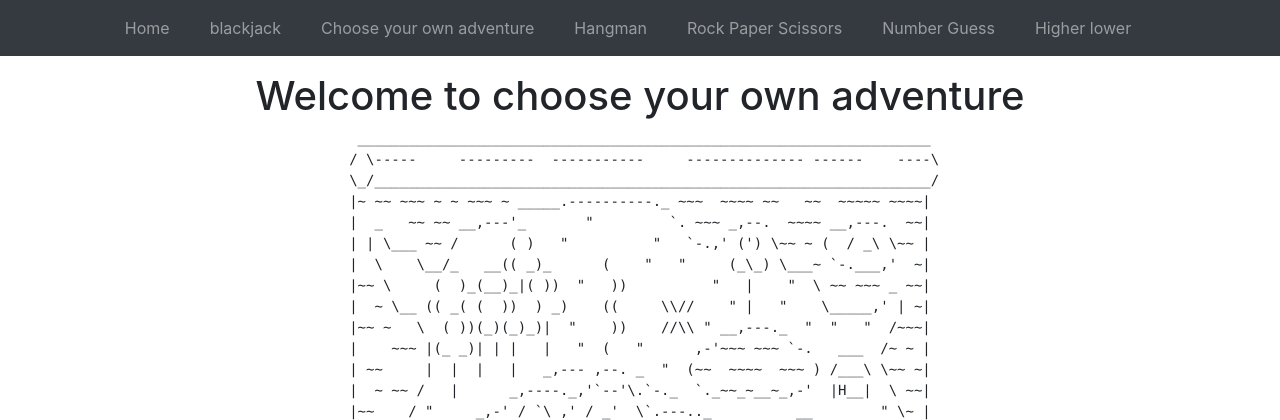
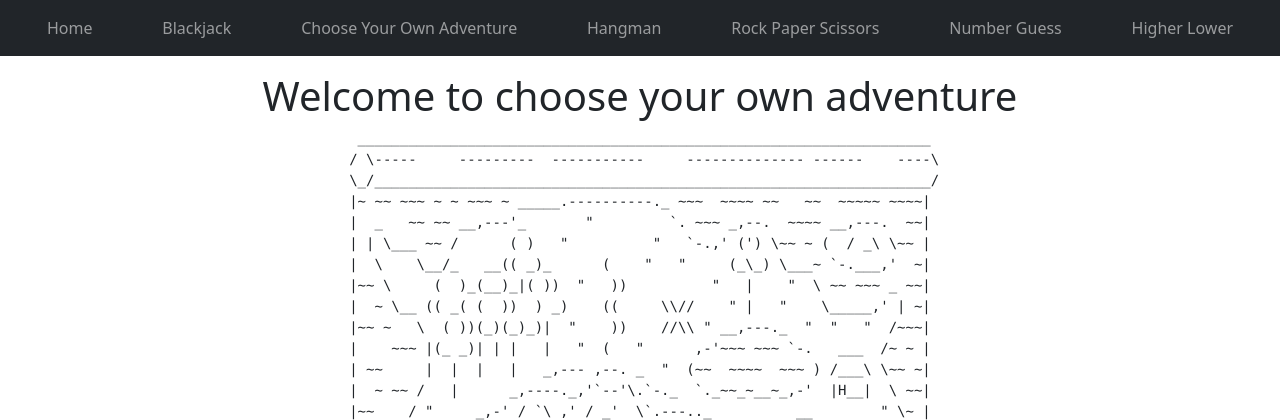
Before and after one commit to TYoung922/python_final, a Flask app: page /choose in a window 1280 px wide. Shown: the top 420 px of the page. Run offline with Flask 3, Linux system fonts and the light colour scheme; some libraries are stand-ins or nearby versions.

Commit message:
bugs fixed

```diff
--- a/app.py
+++ b/app.py
@@ -1,13 +1,7 @@
-from flask import Flask, render_template, request, redirect, url_for
-# from flask_socketio import SocketIO, emit
-import subprocess
-import os
+from flask import Flask, render_template, request
 
-my_secret = os.getenv('SECRET_KEY')
 
 app = Flask(__name__)
-app.config['SECRET_KEY'] = my_secret
-# socketio = SocketIO(app)
 
 process = None
 
@@ -104,145 +98,7 @@ def higherlower():
 
     return render_template("higherlower.html", starting_prompt=starting_prompt, result=result)
 
-# @socketio.on('start_game')
-# def start_game():
-#     global process
-#     process = subprocess.Popen(['python', 'games/blackjack.py'], stdout=subprocess.PIPE, stdin=subprocess.PIPE, text=True)
-#
-#     for line in process.stdout:
-#         socketio.emit('game_output', line.strip())
-#
-# @socketio.on('send_input')
-# def receive_input(user_input):
-#     global process
-#     process.stdin.write(user_input + "\n")
-#     process.stdin.flush()
-#     output = process.stdout.readline().strip()
-#     socketio.emit('game_output', output)
 
 
 if __name__ == '__main__':
     app.run(debug=True)
-
-
-# import subprocess
-# from flask import Flask, render_template
-# from flask_socketio import SocketIO, emit
-# import threading
-# import os
-#
-# my_secret = os.getenv('SECRET_KEY')
-#
-# app = Flask(__name__)
-# app.config['SECRET_KEY'] = my_secret
-# socketio = SocketIO(app)
-#
-# # Dictionary to store the process instance
-# process_dict = {}
-#
-#
-# @app.route('/', methods=['GET', 'POST'])
-# def index():
-#     return render_template("index.html")
-#
-#
-# @app.route('/blackjack', methods=['GET', 'POST'])
-# def blackjack():
-#     return render_template("blackjack.html")
-#
-# # import asyncio
-# #
-# # @socketio.on('start_game')
-# # def start_game():
-# #     process = subprocess.Popen(
-# #         ['python', 'games/blackjack.py'],
-# #         stdout=subprocess.PIPE,
-# #         stdin=subprocess.PIPE,
-# #         text=True,
-# #         bufsize=1,
-# #         universal_newlines=True
-# #     )
-# #     process_dict['blackjack'] = process
-# #
-# #     async def read_output():
-# #         while True:
-# #             line = await asyncio.get_event_loop().run_in_executor(None, process.stdout.readline)
-# #             if not line:
-# #                 break
-# #             socketio.emit('game_output', line.strip())
-# #
-# #     socketio.start_background_task(read_output)
-#
-# @socketio.on('start_game')
-# def start_game():
-#     # Start the game process and store it in process_dict
-#     process = subprocess.Popen(
-#         ['python', 'games/blackjack.py'],
-#         stdout=subprocess.PIPE,
-#         stdin=subprocess.PIPE,
-#         text=True
-#     )
-#     process_dict['blackjack'] = process  # store process in dictionary
-#
-#     # Start a separate thread to continuously read output from the process
-#     def read_output():
-#         for line in process.stdout:
-#             socketio.emit('game_output', line.strip())
-#
-#     output_thread = threading.Thread(target=read_output)
-#     output_thread.start()
-#
-# @socketio.on('send_input')
-# def receive_input(user_input):
-#     # Access the stored process and send input to it
-#     process = process_dict.get('blackjack')
-#     if process and process.stdin and process.stdout:
-#         process.stdin.write(user_input + "\n")
-#         process.stdin.flush()
-#
-#         # Optionally, read any immediate response
-#         output = process.stdout.readline().strip()
-#         socketio.emit('game_output', output)
-#     else:
-#         socketio.emit('game_output', "Error: Game process not running.")
-#
-#
-# @app.route('/choose', methods=['GET', 'POST'])
-# def choose():
-#     return render_template("choose.html")
-#
-# @socketio.on('start_game')
-# def start_game():
-#     # Start the game process and store it in process_dict
-#     process = subprocess.Popen(
-#         ['python', 'games/choose.py'],
-#         stdout=subprocess.PIPE,
-#         stdin=subprocess.PIPE,
-#         text=True
-#     )
-#     process_dict['choose'] = process  # store process in dictionary
-#
-#     # Start a separate thread to continuously read output from the process
-#     def read_output():
-#         for line in process.stdout:
-#             socketio.emit('game_output', line.strip())
-#
-#     output_thread = threading.Thread(target=read_output)
-#     output_thread.start()
-#
-# @socketio.on('send_input')
-# def receive_input(user_input):
-#     # Access the stored process and send input to it
-#     process = process_dict.get('choose')
-#     if process and process.stdin and process.stdout:
-#         process.stdin.write(user_input + "\n")
-#         process.stdin.flush()
-#
-#         # Optionally, read any immediate response
-#         output = process.stdout.readline().strip()
-#         socketio.emit('game_output', output)
-#     else:
-#         socketio.emit('game_output', "Error: Game process not running.")
-#
-# if __name__ == '__main__':
-#     socketio.run(app, debug=True, allow_unsafe_werkzeug=True)
--- a/games/hangman.py
+++ b/games/hangman.py
@@ -153,7 +153,8 @@ def hangman_game(choice):
             else:
                 life -= 1
                 if life > 0:
-                    result = f"\nYou guessed {player_guess}, that's not in the word. You lose a life."
+                    result = ' '.join(reveal)
+                    result += f"\nYou guessed {player_guess}, that's not in the word. You lose a life."
                 else: result = f"\nIt was {word}. You Lose!"
             blank_check = "_"
             if not blank_check in reveal:
--- a/templates/base.html
+++ b/templates/base.html
@@ -5,36 +5,57 @@
     <meta name="viewport" content="width=device-width, initial-scale=1.0" />
     <link
       rel="stylesheet"
-      href="https://stackpath.bootstrapcdn.com/bootstrap/4.4.1/css/bootstrap.min.css"
-      integrity="sha384-Vkoo8x4CGsO3+Hhxv8T/Q5PaXtkKtu6ug5TOeNV6gBiFeWPGFN9MuhOf23Q9Ifjh"
+      href="https://cdn.jsdelivr.net/npm/bootstrap@5.3.0/dist/css/bootstrap.min.css"
+      integrity="sha384-9ndCyUaIbzAi2FUVXJi0CjmCapSmO7SnpJef0486qhLnuZ2cdeRhO02iuK6FUUVM"
       crossorigin="anonymous"
     />
     <link
       rel="stylesheet"
-      href="https://stackpath.bootstrapcdn.com/font-awesome/4.7.0/css/font-awesome.min.css"
+      href="https://cdnjs.cloudflare.com/ajax/libs/font-awesome/6.4.0/css/all.min.css"
+      integrity="sha512-iecdLmaskl7CVkqkXNQ/ZH/XLlvWZOJyj7Yy7tcenmpD1ypASozpmT/E0iPtmFIB46ZmdtAc9eNBvH0H/ZpiBw=="
       crossorigin="anonymous"
+      referrerpolicy="no-referrer"
     />
     <title>{% block title %}Home{% endblock %}</title>
   </head>
   <body>
-    <nav class="navbar navbar-expand-lg navbar-dark bg-dark">
+    <nav class="navbar navbar-expand-lg navbar-dark bg-dark text-center">
+      <div class="container-fluid">
         <button
           class="navbar-toggler"
           type="button"
-        data-toggle="collapse"
-        data-target="#navbar"
+          data-bs-toggle="collapse"
+          data-bs-target="#navbarNav"
+          aria-controls="navbarNav"
+          aria-expanded="false"
+          aria-label="Toggle navigation"
         >
           <span class="navbar-toggler-icon"></span>
         </button>
-      <div class="collapse navbar-collapse d-flex flex-row justify-content-around align-items-center" id="navbar">
-        <div class="navbar-nav pr-3 ml-3">
-          <a class="nav-item nav-link mr-4" id="home" href="/">Home</a>
-          <a class="nav-item nav-link mr-4" id="blackjack" href="/blackjack">blackjack</a>
-          <a class="nav-item nav-link mr-4" id="choose" href="/choose">Choose your own adventure</a>
-          <a class="nav-item nav-link mr-4" id="hangman" href="/hangman">Hangman</a>
-          <a class="nav-item nav-link mr-4" id="roPaSc" href="/roPaSc">Rock Paper Scissors</a>
-          <a class="nav-item nav-link mr-4" id="numberguess" href="/numberguess">Number Guess</a>
-          <a class="nav-item nav-link mr-4" id="higherlower" href="/higherlower">Higher lower</a>
+        <div class="collapse navbar-collapse" id="navbarNav">
+          <ul class="w-100 d-flex justify-content-around navbar-nav">
+            <li class="nav-item">
+              <a class="nav-link" id="home" href="/">Home</a>
+            </li>
+            <li class="nav-item">
+              <a class="nav-link" id="blackjack" href="/blackjack">Blackjack</a>
+            </li>
+            <li class="nav-item">
+              <a class="nav-link" id="choose" href="/choose">Choose Your Own Adventure</a>
+            </li>
+            <li class="nav-item">
+              <a class="nav-link" id="hangman" href="/hangman">Hangman</a>
+            </li>
+            <li class="nav-item">
+              <a class="nav-link" id="roPaSc" href="/roPaSc">Rock Paper Scissors</a>
+            </li>
+            <li class="nav-item">
+              <a class="nav-link" id="numberguess" href="/numberguess">Number Guess</a>
+            </li>
+            <li class="nav-item">
+              <a class="nav-link" id="higherlower" href="/higherlower">Higher Lower</a>
+            </li>
+          </ul>
         </div>
       </div>
     </nav>
@@ -42,18 +63,8 @@
     <div class="container">{% block content %} {% endblock %}</div>
 
     <script
-      src="https://code.jquery.com/jquery-3.2.1.slim.min.js"
-      integrity="sha384-KJ3o2DKtIkvYIK3UENzmM7KCkRr/rE9/Qpg6aAZGJwFDMVNA/GpGFF93hXpG5KkN"
-      crossorigin="anonymous"
-    ></script>
-    <script
-      src="https://cdnjs.cloudflare.com/ajax/libs/popper.js/1.12.9/umd/popper.min.js"
-      integrity="sha384-ApNbgh9B+Y1QKtv3Rn7W3mgPxhU9K/ScQsAP7hUibX39j7fakFPskvXusvfa0b4Q"
-      crossorigin="anonymous"
-    ></script>
-    <script
-      src="https://maxcdn.bootstrapcdn.com/bootstrap/4.0.0/js/bootstrap.min.js"
-      integrity="sha384-JZR6Spejh4U02d8jOt6vLEHfe/JQGiRRSQQxSfFWpi1MquVdAyjUar5+76PVCmYl"
+      src="https://cdn.jsdelivr.net/npm/bootstrap@5.3.0/dist/js/bootstrap.bundle.min.js"
+      integrity="sha384-geWF76RCwLtnZ8qwWowPQNguL3RmwHVBC9FhGdlKrxdiJJigb/j/68SIy3Te4Bkz"
       crossorigin="anonymous"
     ></script>
 
```
Lines whose indentation alone changed are shown as unchanged.
